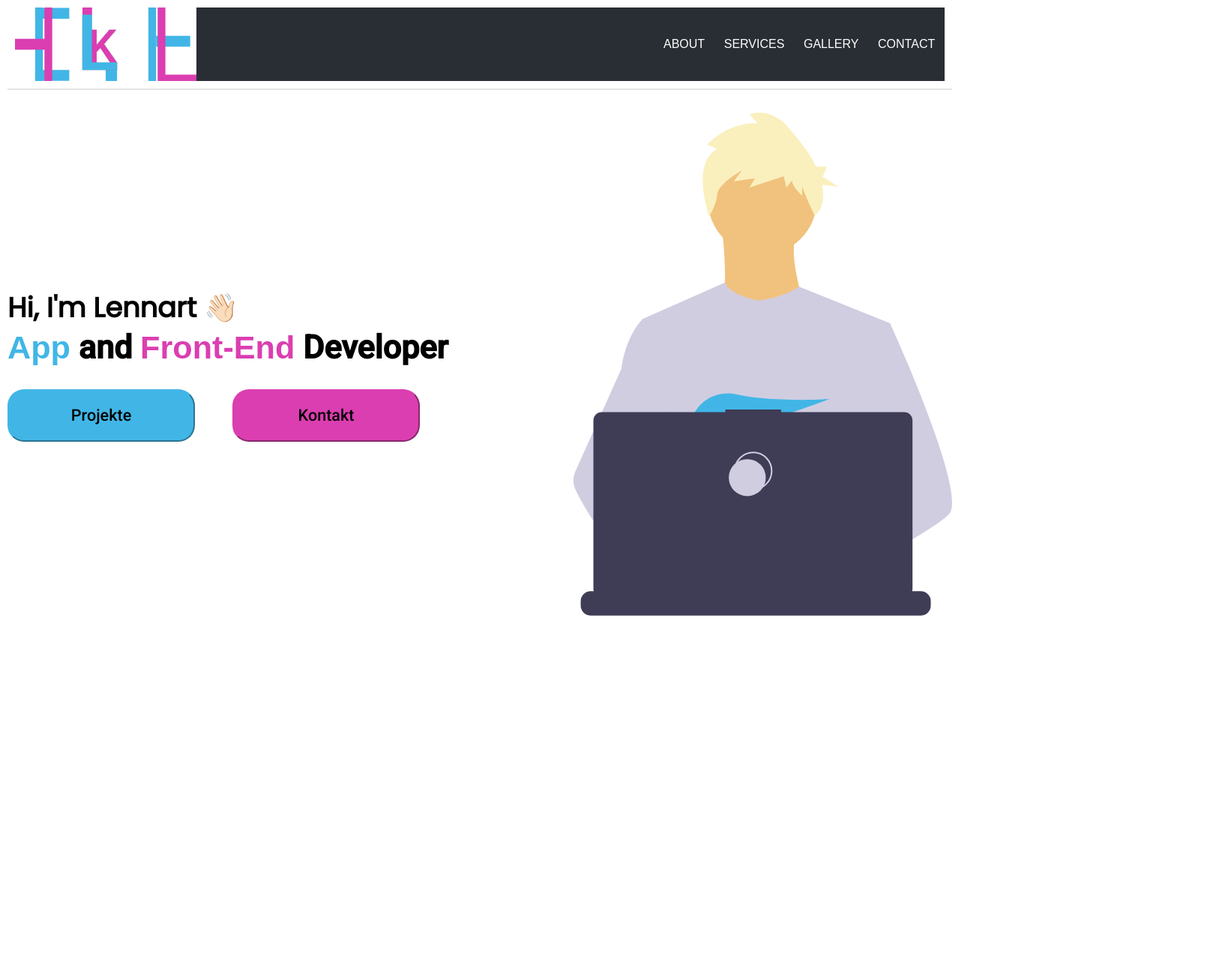
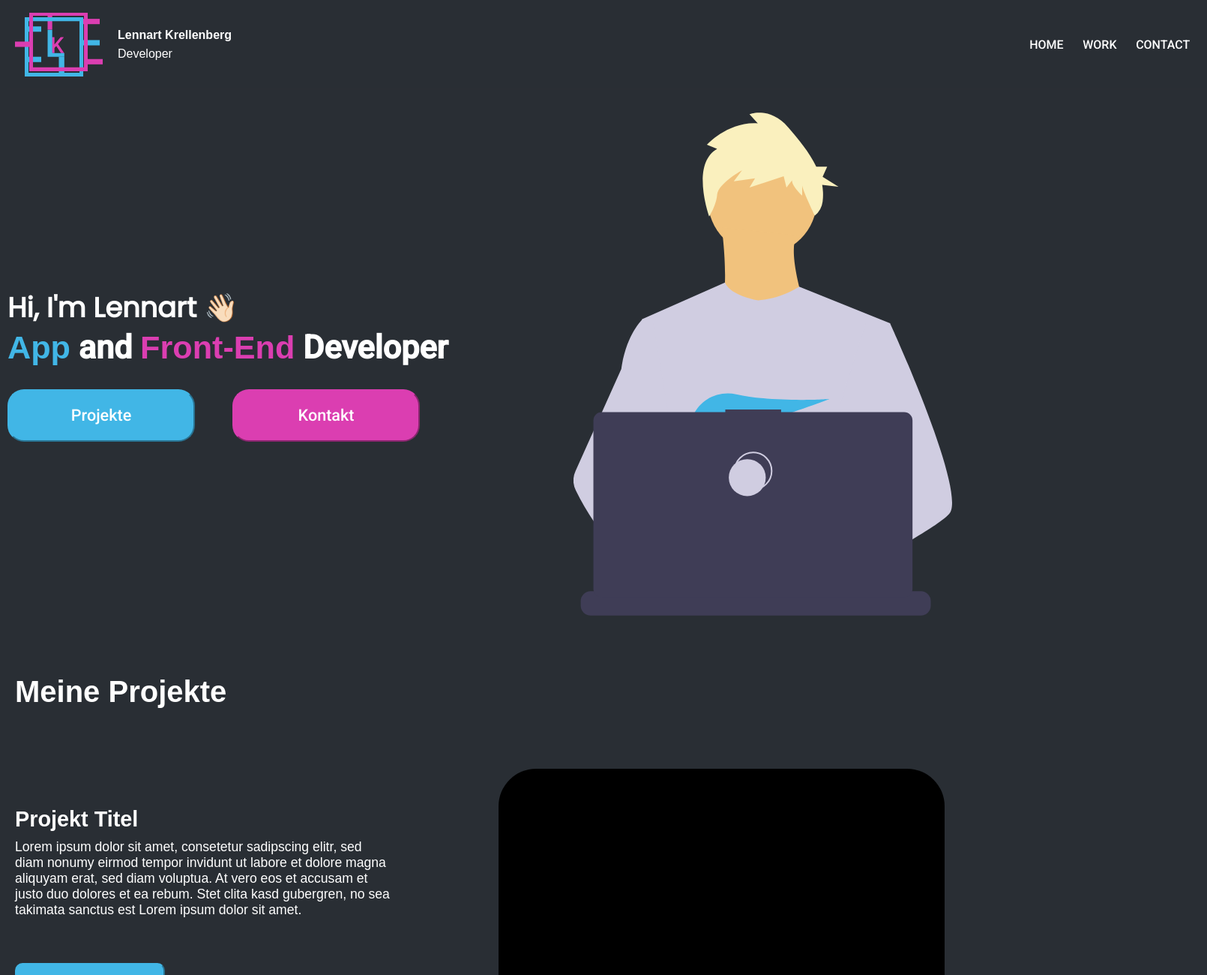
Before and after one commit to lennartkrellenberg/lennart-krellenberg-portfolio, a Gatsby site: page / in a window 1280 px wide. Shown: the top 1300 px of the page at 75% size, 1610 px wide, since content can reach past the window. Before the commit the page ends 821 px from the top, so only its background shows below. Built offline with nearby package versions, Linux system fonts and the light colour scheme; Gatsby itself is replaced by a stand-in of ours.

Commit message:
added work section

```diff
--- a/src/components/navbar/Logo.js
+++ b/src/components/navbar/Logo.js
@@ -7,13 +7,24 @@ import * as style from "../../style/global.module.scss"
 const Logo = () => {
 
     return (
-        <StaticImage className={style.logo} src="../../images/logo.svg"
 
-            height="85px"
-            width="117px"
+        <div className={style.brand}>
+            <StaticImage className={style.logo} src="../../images/logo.svg"
+
+                height="85px"
+                width="117px"
 
 
-        />
+            />
+
+            <div className={style.brandRight}>
+                <h4>Lennart Krellenberg</h4>
+                <p>Developer</p>
+            </div>
+
+        </div>
+
+
     )
 }
 
--- a/src/components/navbar/Navbar.js
+++ b/src/components/navbar/Navbar.js
@@ -67,7 +67,7 @@ const Hamburger = styled.div`
   height: 3px;
   transition: all .3s linear;
   align-self: center;
-  position: relative;
+  position: absolute;
   transform: ${props => (props.open ? "rotate(-45deg)" : "inherit")};
 
   ::before,
--- a/src/components/navbar/NavbarLinks.js
+++ b/src/components/navbar/NavbarLinks.js
@@ -10,6 +10,8 @@ const NavItem = styled(Link)`
   margin: 0 1vw;
   transition: all 200ms ease-in;
   position: relative;
+  font-size: 1rem;
+  font-family: "Roboto", sans-serif;
 
   :after {
     position: absolute;
@@ -38,14 +40,17 @@ const NavItem = styled(Link)`
   }
 `
 const NavbarLinks = () => {
-    return (
-        <>
-            <NavItem to="/">About</NavItem>
-            <NavItem to="/404">Services</NavItem>
-            <NavItem to="/">Gallery</NavItem>
-            <NavItem to="/404">Contact</NavItem>
-        </>
-    )
+  return (
+    <>
+      <NavItem to="#home">Home</NavItem>
+      <NavItem to="#work">Work</NavItem>
+      <NavItem to="#contact">Contact</NavItem>
+
+
+
+
+    </>
+  )
 }
 
 export default NavbarLinks
--- a/src/pages/index.js
+++ b/src/pages/index.js
@@ -22,7 +22,7 @@ const IndexPage = () => {
 
       </Helmet>
 
-      <section className={style.heroSection}>
+      <section className={style.heroSection} id="home">
         <div className={style.heroContent}>
           <div className={style.heroTop}>
             <div className={style.navbar}>
@@ -52,22 +52,58 @@ const IndexPage = () => {
 
         </div>
       </section>
+
+      <section id={style.work}>
+        <div className={style.wrapper}>
+          <h3>Meine Projekte</h3>
+
+          <div className={style.projects}>
+            <div className={style.project}>
+              <div className={style.projectTxt}>
+                <h4>Projekt Titel</h4>
+                <p>Lorem ipsum dolor sit amet, consetetur sadipscing elitr, sed diam nonumy eirmod tempor invidunt ut labore et dolore magna aliquyam erat, sed diam voluptua. At vero eos et accusam et justo duo dolores et ea rebum. Stet clita kasd gubergren, no sea takimata sanctus est Lorem ipsum dolor sit amet.</p>
+                <button>Mehr dazu</button>
+              </div>
+              <div className={style.projectImg}></div>
+            </div>
+
+            <div className={style.project}>
+              <div className={style.projectImg}></div>
+
+              <div className={style.projectTxt}>
+                <h4>Projekt Titel</h4>
+                <p>Lorem ipsum dolor sit amet, consetetur sadipscing elitr, sed diam nonumy eirmod tempor invidunt ut labore et dolore magna aliquyam erat, sed diam voluptua. At vero eos et accusam et justo duo dolores et ea rebum. Stet clita kasd gubergren, no sea takimata sanctus est Lorem ipsum dolor sit amet.</p>
+                <button>Mehr dazu</button>
+              </div>
+            </div>
+
+            <div className={style.project}>
+              <div className={style.projectTxt}>
+                <h4>Projekt Titel</h4>
+                <p>Lorem ipsum dolor sit amet, consetetur sadipscing elitr, sed diam nonumy eirmod tempor invidunt ut labore et dolore magna aliquyam erat, sed diam voluptua. At vero eos et accusam et justo duo dolores et ea rebum. Stet clita kasd gubergren, no sea takimata sanctus est Lorem ipsum dolor sit amet.</p>
+                <button>Mehr dazu</button>
+              </div>
+              <div className={style.projectImg}></div>
+            </div>
+
+            <div className={style.project}>
+              <div className={style.projectImg}></div>
+
+              <div className={style.projectTxt}>
+                <h4>Projekt Titel</h4>
+                <p>Lorem ipsum dolor sit amet, consetetur sadipscing elitr, sed diam nonumy eirmod tempor invidunt ut labore et dolore magna aliquyam erat, sed diam voluptua. At vero eos et accusam et justo duo dolores et ea rebum. Stet clita kasd gubergren, no sea takimata sanctus est Lorem ipsum dolor sit amet.</p>
+                <button>Mehr dazu</button>
+              </div>
+            </div>
+          </div>
+        </div>
+      </section>
     </div>
   )
-}
-
-function changeBackground() {
-  var currentTheme = document.documentElement.getAttribute("data-theme");
-
-  // Switch between `dark` and `light`
-  var switchToTheme = currentTheme === "dark" ? "light" : "dark"
-
-  // Set our currenet theme to the new one
-  document.documentElement.setAttribute("data-theme", switchToTheme);
-
 }
 
 
 
 
+
 export default IndexPage
--- a/src/style/global.module.scss
+++ b/src/style/global.module.scss
@@ -1,13 +1,8 @@
 @import url("https://fonts.googleapis.com/css2?family=Poppins&display=swap");
 @import url("https://fonts.googleapis.com/css2?family=Roboto:wght@500&display=swap");
-[data-theme="dark"] {
+:root {
   --background-color: #292e34;
   --text-color: #fff;
-}
-
-[data-theme="light"] {
-  --background-color: #fff;
-  --text-color: #121212;
 }
 
 html {
@@ -63,18 +58,15 @@ html {
   width: 100%;
 }
 
-.navbar {
-  display: flex;
-  flex-direction: row;
-  min-height: 15vh;
-  width: 100%;
-
 .brand {
   pointer-events: none;
   user-select: none;
   display: flex;
   align-items: center;
   flex-direction: row;
+  width: 100%;
+  text-transform: none !important;
+  font-family: "Roboto", sans-serif;
 
   .logo {
     width: 117px;
@@ -86,41 +78,68 @@ html {
     flex-direction: column;
     justify-content: center;
     margin-left: 20px;
-    }
-  }
 
-  .navLinks {
-    align-self: center;
-    margin-right: 0px;
-    margin-left: auto;
-
-    .link {
-      color: white;
-      font-weight: 700;
-      margin: 0 30px;
-      text-decoration: none;
+    p {
+      margin-top: 7px;
     }
   }
 }
 
-.buttonToggle {
-  position: absolute;
-  top: 5.5rem;
-  right: 2.5rem;
-  align-self: center;
-  margin-right: 0px;
-  margin-left: auto;
-  display: none;
+#work {
+  padding: 100px 0;
+  min-height: 100vh;
+
+  h3 {
+    font-size: 2.5rem;
+    margin-bottom: 80px;
+  }
+}
+.projects {
+  display: flex;
   flex-direction: column;
+  gap: 120px;
+  .project {
+    width: 100%;
+    display: flex;
     justify-content: space-between;
-  width: 30px;
-  height: 21px;
+    align-items: center;
+    gap: 50px;
 
-  .bar {
-    height: 3px;
-    width: 100%;
-    background-color: white;
+    .projectTxt {
+      display: flex;
+      flex-direction: column;
+      width: 700px;
+
+      h4 {
+        margin: 10px 0;
+        font-size: 1.8rem;
+      }
+
+      p {
+        font-size: 1.1rem;
+        width: 500px;
+      }
+
+      button {
+        font-family: "Roboto", sans-serif;
+        height: 50px;
+        width: 200px;
         border-radius: 10px;
+        color: var(--text-color);
+        background-color: #41b6e6;
+        border-color: #41b6e6;
+        font-size: 1.35rem;
+        align-self: flex-start;
+        margin-top: 60px;
+      }
+    }
+
+    .projectImg {
+      height: 350px;
+      width: 700px;
+      background-color: black;
+      border-radius: 50px;
+    }
   }
 }
 
@@ -140,8 +159,6 @@ html {
   }
 
   .brand {
-    margin-top: 20px;
-
     .brandRight {
       display: none !important;
     }
@@ -252,11 +269,21 @@ html {
     width: 35vw;
     height: auto;
   }
+
+  .projectImg {
+    height: 300px !important;
+  }
 }
 
 @media only screen and (max-width: 1000px) {
   .heroLeft button {
     width: 200px;
+  }
+
+  .projectTxt {
+    p {
+      width: 400px !important;
+    }
   }
 }
 
@@ -291,6 +318,32 @@ html {
     justify-content: center;
     align-items: center;
   }
+
+  .project {
+    flex-direction: column;
+    width: 100%;
+
+    .projectImg {
+      width: 100% !important;
+      order: 1;
+    }
+
+    .projectTxt {
+      width: 100% !important;
+      order: 2;
+
+      h4 {
+        font-size: 30px !important;
+        font-weight: 700;
+      }
+
+      p {
+        font-size: 20px !important;
+        width: 100% !important;
+        font-weight: 300;
+      }
+    }
+  }
 }
 
 @media only screen and (max-width: 450px) {
@@ -306,4 +359,8 @@ html {
       border-radius: 22px;
     }
   }
+
+  .projectImg {
+    height: 250px !important;
   }
+}
```
Lines whose indentation alone changed are shown as unchanged.
